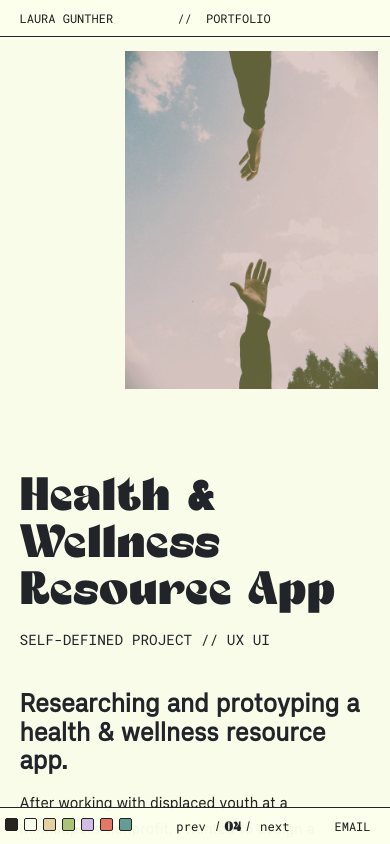
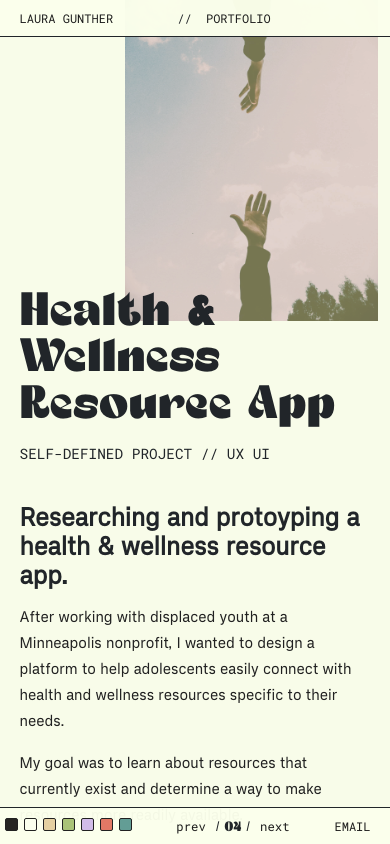
Before and after one commit to lo-designs/Portfolio, a React (Create React App) app: page /yha in a window 390 px wide. Built offline with nearby package versions, Linux system fonts and the light colour scheme.

Commit message:
title fix 4mobile

```diff
--- a/src/Components/PortfolioPages/PortfolioPages.scss
+++ b/src/Components/PortfolioPages/PortfolioPages.scss
@@ -264,21 +264,23 @@ section .content {
       margin-left: 30%;
       width: 65vw;
       height: 60vh;
-      opacity: 0.75;
-      margin-top: -7vh;
+      opacity: 0.65;
+      margin-top: -15vh;
       animation: none;
-    }
-
-    #pettes-hero,
-    #neuro-hero {
-      margin-top: -7vh;
     }
 
     #title {
       margin-left: 0;
       font-size: 12vw;
       animation: none;
+      margin-top: -5vh;
     }
+
+    .yha-title {
+      margin-top: -22vh!important;
+    }
+
+
 
     #resources {
       display: none;
--- a/src/Components/PortfolioPages/Yha/Yha.jsx
+++ b/src/Components/PortfolioPages/Yha/Yha.jsx
@@ -47,7 +47,7 @@ function Yha() {
           <div className="content">
             <div className="intro-position">
               <div>
-                <div id="title">Health & Wellness Resource App</div>
+                <div id="title" className="yha-title">Health & Wellness Resource App</div>
                 <div className="project-type">
                   Self-defined project // UX UI
                 </div>
```
